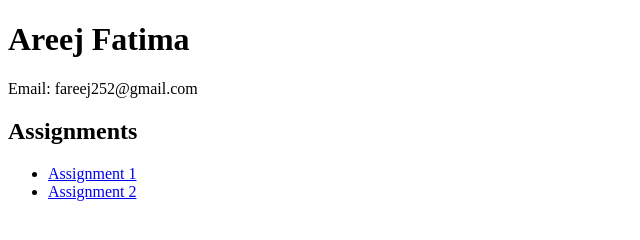
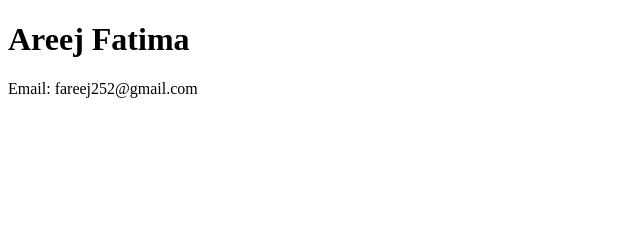
Before and after one commit to Areejf22/portfolio, a plain HTML site: page index.html in a window 1280 px wide. Shown: the whole page, without its empty margins (0-640 px from the left). Drawn offline with Linux system fonts and the light colour scheme.

Commit message:
Update index.html

```diff
--- a/index.html
+++ b/index.html
@@ -8,10 +8,5 @@
 <body>
     <h1>Areej Fatima</h1>
     <p>Email: fareej252@gmail.com</p>
-    <h2>Assignments</h2>
-    <ul>
-        <li><a href="#">Assignment 1</a></li>
-        <li><a href="#">Assignment 2</a></li>
-    </ul>
 </body>
 </html>
```
